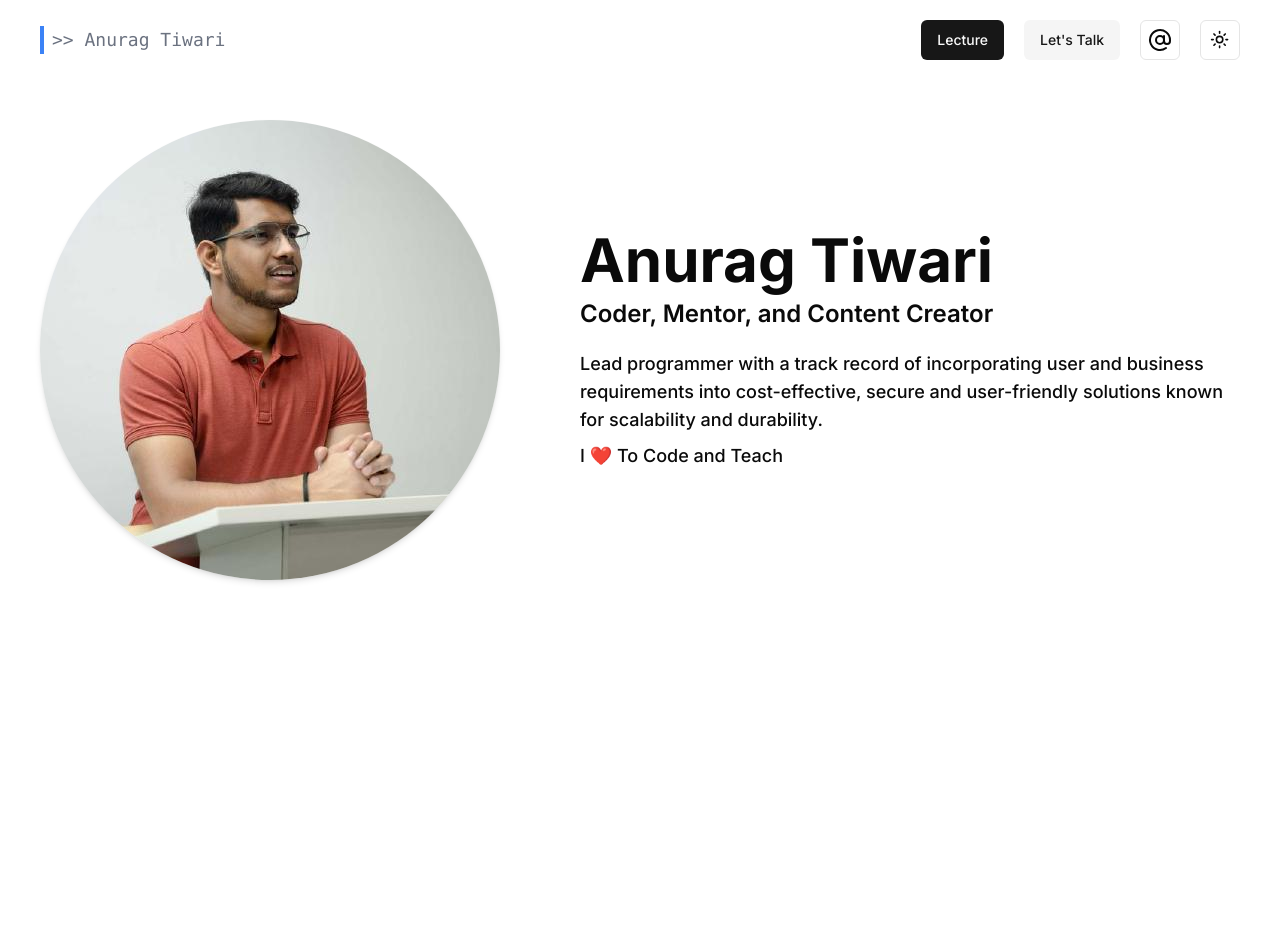
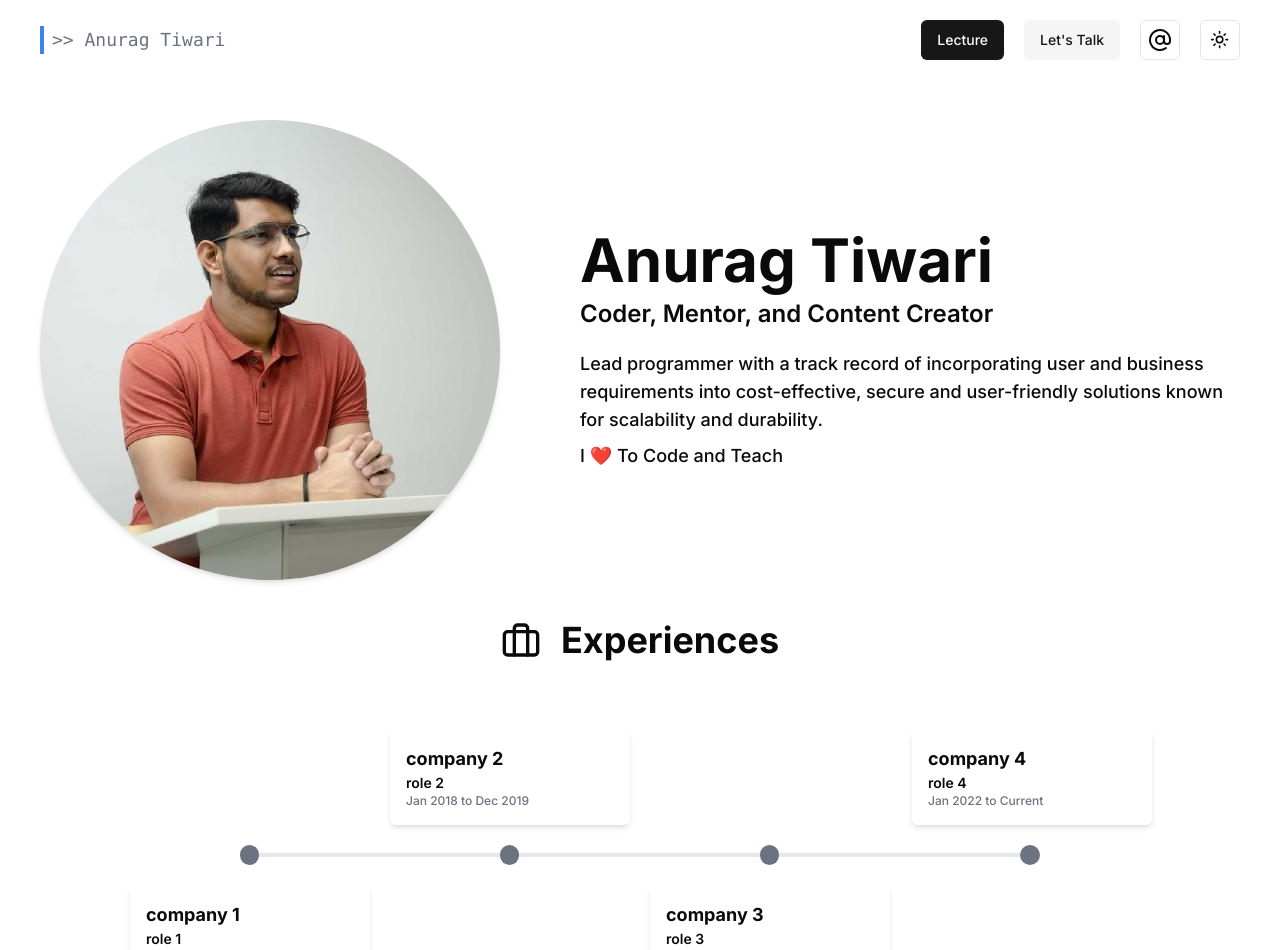
Before and after one commit to anuragtiwarime/atme, a Next.js app: page / in a window 1280 px wide. Shown: the top 950 px of the page. Before the commit the page ends 800 px from the top, so only its background shows below. Built offline with nearby package versions, Linux system fonts and the light colour scheme.

Commit message:
feat: created work experiences section

```diff
--- a/src/app/page.tsx
+++ b/src/app/page.tsx
@@ -1,5 +1,8 @@
 import Header from "@/components/Header";
+import Job from "@/components/Job";
+import { JobDetails } from "@/constants/constants";
 import Image from "next/image";
+import { Briefcase } from "lucide-react";
 
 export default function Home() {
   return (
@@ -34,6 +37,27 @@ export default function Home() {
           </div>
         </div>
       </section>
+
+      {/* for job section */}
+      <section className="px-60  flex items-center flex-col gap-5">
+        <div className="flex items-center gap-5">
+          <Briefcase className="w-10 h-10" />
+          <h1 className="text-4xl font-bold">Experiences</h1>
+        </div>
+        <div className="flex items-center justify-between w-full h-[350px]">
+          {JobDetails &&
+            JobDetails.map((job, index) => {
+              return (
+                <Job
+                  key={index + job?.companyName + job?.designation}
+                  jobDetails={job}
+                  index={index}
+                  lastIndex={JobDetails?.length - 1}
+                />
+              );
+            })}
+        </div>
+      </section>
     </main>
   );
 }
--- a/src/components/Header.tsx
+++ b/src/components/Header.tsx
@@ -1,4 +1,3 @@
-import Image from "next/image";
 import { Button } from "./ui/button";
 import Link from "next/link";
 import ToggleTheme from "./ToggleTheme";
--- /dev/null
+++ b/src/components/Job.tsx
@@ -0,0 +1,39 @@
+import { IJobDetails } from "@/helper/interface";
+import React, { useState } from "react";
+
+type IProp = {
+  jobDetails: IJobDetails;
+  index: number;
+  lastIndex: number;
+};
+
+const Job = ({ jobDetails, index, lastIndex }: IProp) => {
+  return (
+    <div className={`relative ${index === lastIndex ? "w-fit" : "w-full"}`}>
+      {/* for dot and connecting line */}
+      <div className="flex items-center w-full">
+        <div className="w-5 h-5 bg-gray-500 rounded-full" />
+        <div
+          className={`h-1 bg-gray-200 ${
+            lastIndex === index ? "hidden" : "w-full"
+          }`}
+        />
+      </div>
+
+      {/* Job Details */}
+      <div
+        className={`w-60 shadow-md dark:shadow-white p-4 rounded-md absolute ${
+          index === lastIndex ? "-right-28" : "right-1/2"
+        } ${index % 2 === 0 ? "top-10" : "bottom-10"}`}
+      >
+        <h2 className="font-bold">{jobDetails?.companyName}</h2>
+        <h5 className="font-semibold text-sm">{jobDetails?.designation}</h5>
+        <p className="font-medium text-xs text-gray-500">
+          {jobDetails?.startDate} to {jobDetails?.endDate}
+        </p>
+      </div>
+    </div>
+  );
+};
+
+export default Job;
--- /dev/null
+++ b/src/constants/constants.ts
@@ -0,0 +1,28 @@
+import { IJobDetails } from "@/helper/interface";
+
+export const JobDetails: IJobDetails[] = [
+  {
+    companyName: "company 1",
+    designation: "role 1",
+    startDate: "Jan 2017",
+    endDate: "Dec 2018",
+  },
+  {
+    companyName: "company 2",
+    designation: "role 2",
+    startDate: "Jan 2018",
+    endDate: "Dec 2019",
+  },
+  {
+    companyName: "company 3",
+    designation: "role 3",
+    startDate: "Jan 2019",
+    endDate: "Dec 2022",
+  },
+  {
+    companyName: "company 4",
+    designation: "role 4",
+    startDate: "Jan 2022",
+    endDate: "Current",
+  },
+];
--- /dev/null
+++ b/src/helper/interface.ts
@@ -0,0 +1,6 @@
+export interface IJobDetails {
+  companyName: string;
+  designation: string;
+  startDate: string;
+  endDate: string;
+}
```
Also changed, not shown: tailwind.config.ts (+8 -8 lines).
